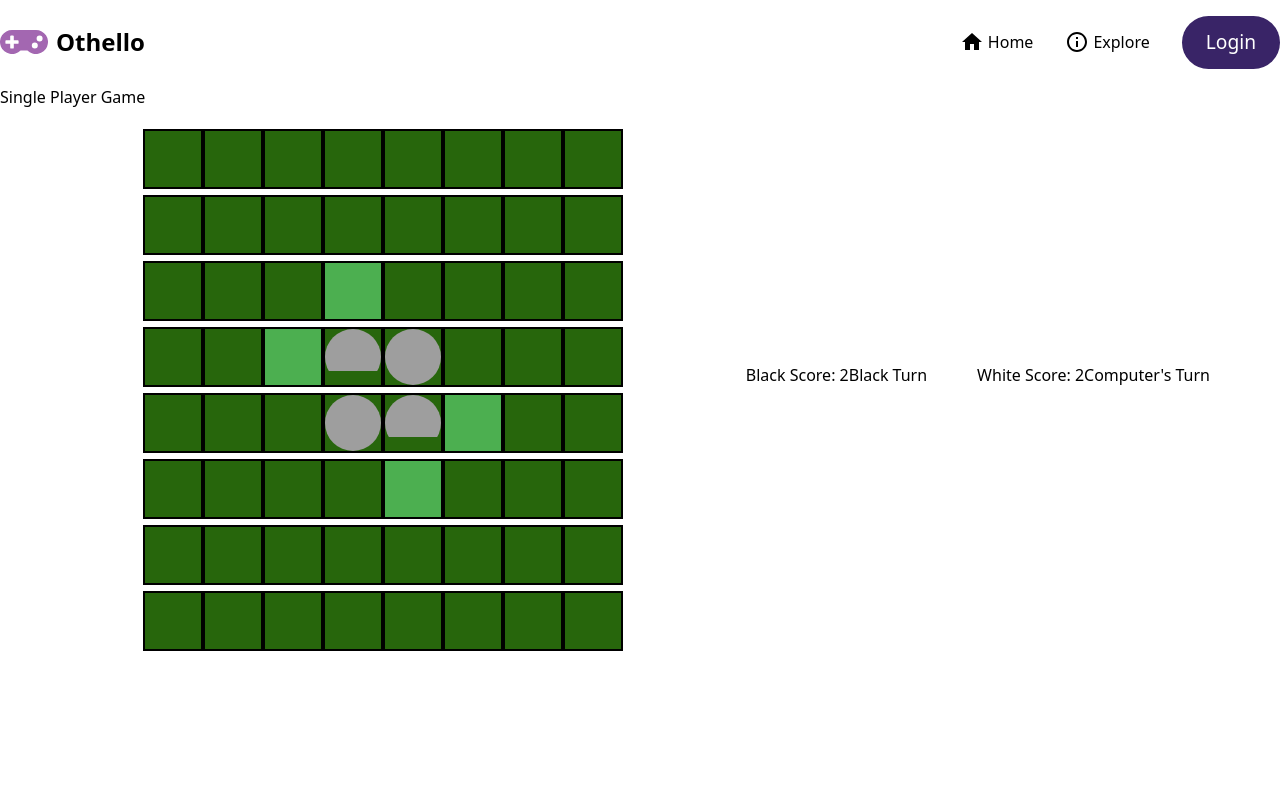
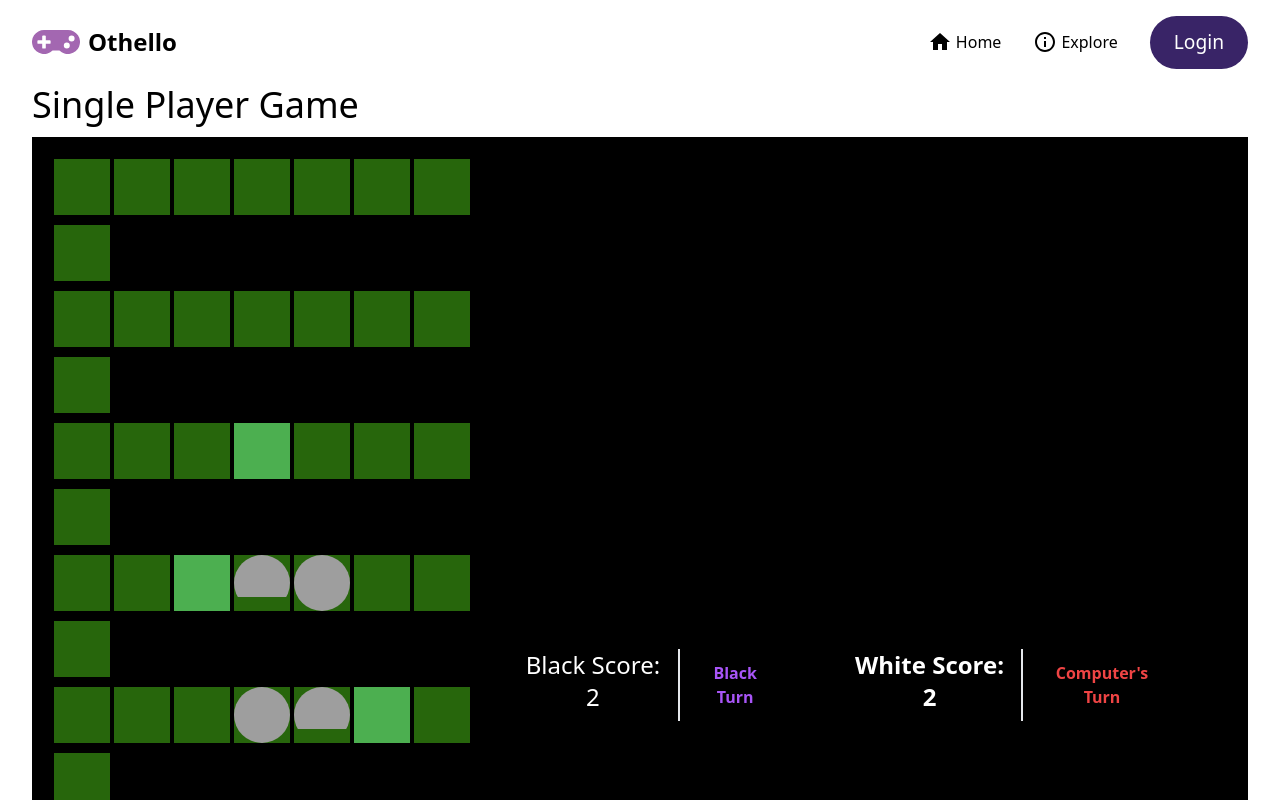
Before and after one commit to khalid0310/OTHELLO-GAME-PROJECT, a React (Create React App) app in the folder client/othello-app/: page /single-player in a window 1280 px wide. Shown: the top 800 px of the page. Built offline with nearby package versions, Linux system fonts and the light colour scheme; grey boxes are pictures that could not be loaded.

Commit message:
game styling added

```diff
--- a/client/othello-app/src/App.js
+++ b/client/othello-app/src/App.js
@@ -13,7 +13,7 @@ import GamePage from './pages/GamePage';
 function App() {
   return (
     <Router>
-      <div className="App">
+      <div className="App mx-8">
         <Navbar />
         <Routes>
           <Route path="/" element={<Home />} />
--- a/client/othello-app/src/components/OthelloBoard.jsx
+++ b/client/othello-app/src/components/OthelloBoard.jsx
@@ -158,11 +158,11 @@ const OthelloBoard = () => {
   }, [board, showGameOverMessage, initialRender]);
 
   return (
-    <div className="othello-container">
+    <div className="othello-container bg-black text-white mt-3  ">
       <div className="othello-profile black-profile">
-        <div className="othello-disc black-disc" />
-        <p>Black Turn</p>
-        <p>Black Score: {scores.black}</p>
+        <div className="othello-disc black-disc " />
+        <p className='px-4 text-purple-500 border-1 border-l-2 border-gray-200 py-3 font-bold'>Black Turn</p>
+        <p className='px-3 sm:text-2xl font-light'>Black Score: {scores.black}</p>
       </div>
 
       <div className="othello-board">
@@ -181,10 +181,10 @@ const OthelloBoard = () => {
         ))}
       </div>
 
-      <div className="othello-profile white-profile">
-        <div className="othello-disc white-disc" />
-        <p>Computer's Turn</p>
-        <p>White Score: {scores.white}</p>
+      <div className="othello-profile white-profile ">
+        <div className="othello-disc white-disc " />
+        <p className='px-4 text-red-500 border-1 border-l-2 border-gray-200 py-3 font-bold'>Computer's Turn</p>
+        <p className='px-3 font-bold sm:text-2xl'>White Score: {scores.white}</p>
       </div>
 
       {showGameOverMessage && <p className="othello-game-over">Game Over!</p>}
--- a/client/othello-app/src/components/SinglePlayerGame.jsx
+++ b/client/othello-app/src/components/SinglePlayerGame.jsx
@@ -4,8 +4,8 @@ import OthelloBoard from './OthelloBoard'; // Adjust the path as per your file s
 
 function SinglePlayerGame() {
   return (
-    <div>
-      <h1>Single Player Game</h1>
+    <div className=' '>
+      <h1 className='text-4xl'>Single Player Game</h1>
       <OthelloBoard />
     </div>
   );
--- a/client/othello-app/src/components/TwoPlayerGame.jsx
+++ b/client/othello-app/src/components/TwoPlayerGame.jsx
@@ -122,11 +122,11 @@ const TwoPlayerGame = () => {
   }, [board, showGameOverMessage, initialRender, currentPlayer]);
 
   return (
-    <div className="othello-container">
+    <div className="othello-container bg-slate-300">
       <div className="othello-profile black-profile">
         <div className="othello-disc black-disc" />
-        <p>Black Turn</p>
-        <p>Black Score: {scores.black}</p>
+        <p className='px-4 text-purple-500 border-1 border-l-2 border-black py-3 font-bold '>Black Turn</p>
+        <p className='px-4 font-light text-2xl'>Black Score: {scores.black}</p>
       </div>
 
       <div className="othello-board">
@@ -146,9 +146,10 @@ const TwoPlayerGame = () => {
       </div>
 
       <div className="othello-profile white-profile">
+
         <div className="othello-disc white-disc" />
-        <p>White Turn</p>
-        <p>White Score: {scores.white}</p>
+        <p className='px-4 text-purple-900 border-1 border-l-2 border-gray-200 py-3 font-bold'>Black Turn</p>
+        <p className='px-4 font-bold text-2xl'>White Score: {scores.white}</p>
       </div>
 
       {showGameOverMessage && <p className="othello-game-over">Game Over!</p>}
--- a/client/othello-app/src/pages/GamePage.css
+++ b/client/othello-app/src/pages/GamePage.css
@@ -36,6 +36,7 @@
   .othello-board {
     display: flex;
     flex-wrap: wrap;
+    justify-content: space-between;
     width: 480px; /* Adjust as needed */
     margin: 0 auto;
   }
--- a/client/othello-app/src/pages/GamePage.jsx
+++ b/client/othello-app/src/pages/GamePage.jsx
@@ -2,15 +2,27 @@ import React from 'react';
 import { Routes, Route, Link } from 'react-router-dom';
 import SinglePlayerPage from './SinglePlayerPage';
 import TwoPlayerPage from './TwoPlayerPage';
+import { FaGamepad,FaUser,FaUserPlus } from 'react-icons/fa';
 
 function GamePage() {
   return (
     <div>
-      <h1>Game Page</h1>
-      <div>
+      <div className='flex gap-2'>
+      <h1 className='text-4xl '>Game Page</h1>
+      <FaGamepad className='text-5xl text-gray-500 font-bold'/>
+      </div>
+      <div className='flex gap-4 py-4'>
+        <div className='flex items-center gap-3 active:text-red-700 bg-black hover:bg-slate-700 text-white p-4 transition duration-300 ease-in-out transform hover:text-purple-300' >
         <Link to="/game/singleplayer">Single Player</Link>{' '}
+        <FaUser/>
+        </div>
+        <div className='flex items-center gap-3  hover:p-4 transition duration-300 ease transform hover:text-purple-600'>
         <Link to="/game/twoplayer">Two Player</Link>
+        <FaUserPlus/>
+        </div>
       </div>
+      <SinglePlayerPage />
+
       <Routes>
         <Route path="/singleplayer" element={<SinglePlayerPage />} />
         <Route path="/twoplayer" element={<TwoPlayerPage />} />
--- a/client/othello-app/src/pages/Login.jsx
+++ b/client/othello-app/src/pages/Login.jsx
@@ -1,6 +1,6 @@
 // Import statements
 import React, { useState, useEffect } from "react";
-import { Link, useNavigate } from "react-router-dom";
+ import { Link, useNavigate } from "react-router-dom";
 import "./login.css"; // Make sure to import your stylesheet
 
 // Login component
```
